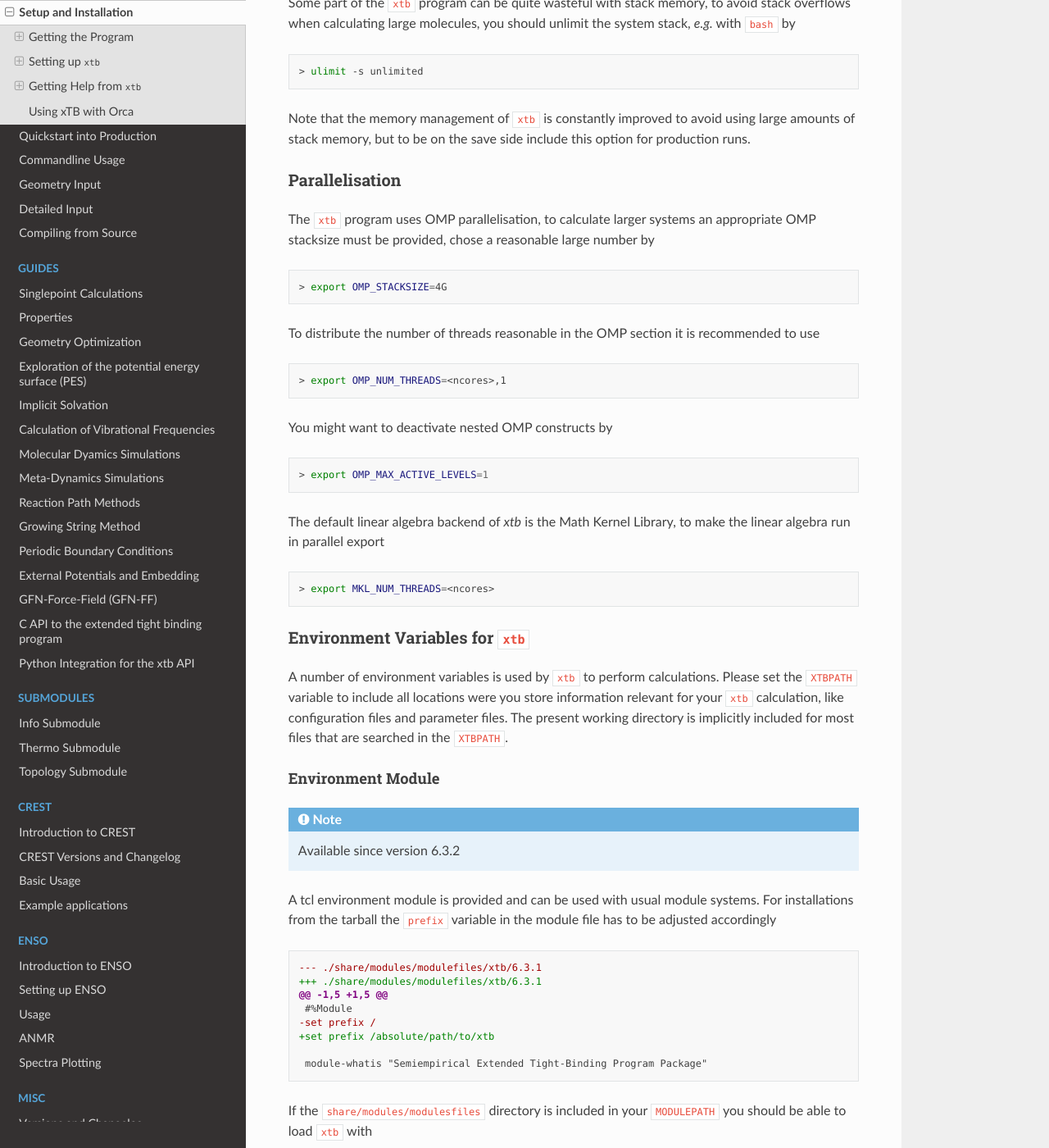
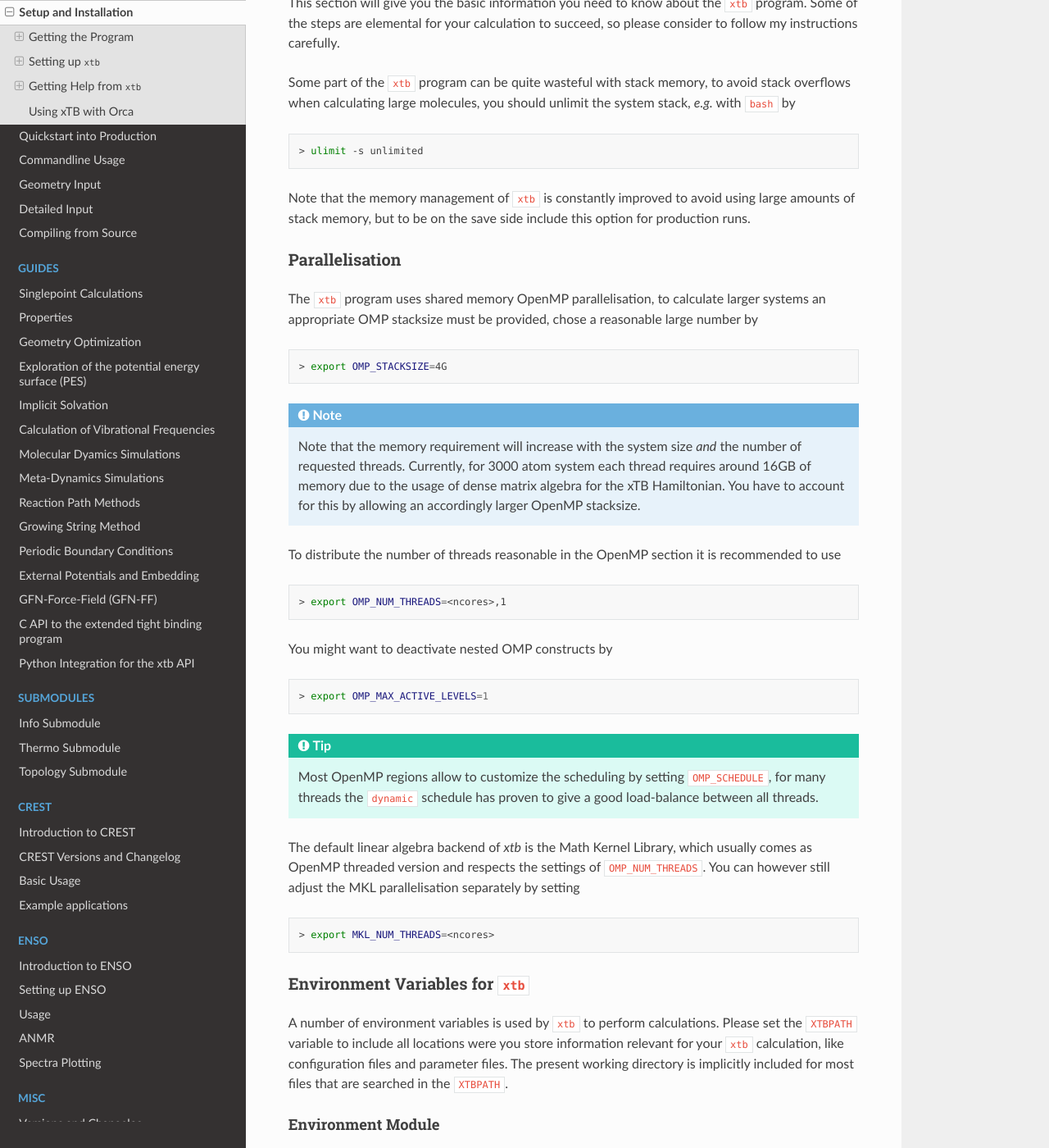
Before and after one commit to grimme-lab/xtb_docs, a Sphinx documentation site: the page built from source/setup.rst, in a window 1280 px wide and 1400 px high, scrolled down 2910 px. Shown: the whole window at 82% size. Built offline with Sphinx 7.4.7 and the Read the Docs theme 2.0.0, drawn with Linux system fonts in a browser that asks for light colours; some of the changed text lies outside the part shown.

Commit message:
Update parallelisation section and setup section
- mention OMP_SCHEDULE should be set to dynamic
- explain memory requirements for OMP_STACKSIZE and larger systems
- link to latest development version from continuous delivery

```diff
--- a/source/setup.rst
+++ b/source/setup.rst
@@ -22,6 +22,9 @@ Precompiled Binaries from GitHub
 A precompiled version of the program can be obtained from the
 `latest release page <https://github.com/grimme-lab/xtb/releases/latest>`_
 on GitHub.
+To get the newest features an automatically generated
+`development version <https://github.com/grimme-lab/xtb/releases/tag/bleed>`_
+is available for the latest commit on the default branch.
 At the release page you find the a compressed tarball (``tar xf xtb*.tar.xz``)
 usually containing the following content:
 
@@ -134,6 +137,9 @@ It is possible to list all of the versions of ``xtb`` available on your platform
 
       conda install mamba -c conda-forge
 
+   Alternatively, the `mambaforge <https://github.com/conda-forge/miniforge/releases>`_
+   installed can be used to bootstrap a conda installation with mamba preinstalled.
+
 
 Setting up ``xtb``
 ==================
@@ -158,14 +164,22 @@ include this option for production runs.
 Parallelisation
 ---------------
 
-The ``xtb`` program uses OMP parallelisation, to calculate larger systems
+The ``xtb`` program uses shared memory OpenMP parallelisation, to calculate larger systems
 an appropriate OMP stacksize must be provided, chose a reasonable large number by
 
 .. code:: bash
 
   > export OMP_STACKSIZE=4G
 
-To distribute the number of threads reasonable in the OMP section
+.. note::
+
+   Note that the memory requirement will increase with the system size *and* the number
+   of requested threads.
+   Currently, for 3000 atom system each thread requires around 16GB of memory due to
+   the usage of dense matrix algebra for the xTB Hamiltonian.
+   You have to account for this by allowing an accordingly larger OpenMP stacksize.
+
+To distribute the number of threads reasonable in the OpenMP section
 it is recommended to use
 
 .. code:: bash
@@ -178,8 +192,16 @@ You might want to deactivate nested OMP constructs by
 
   > export OMP_MAX_ACTIVE_LEVELS=1
 
+.. tip::
+
+   Most OpenMP regions allow to customize the scheduling by setting ``OMP_SCHEDULE``,
+   for many threads the ``dynamic`` schedule has proven to give a good load-balance
+   between all threads.
+
 The default linear algebra backend of `xtb` is the Math Kernel Library,
-to make the linear algebra run in parallel export
+which usually comes as OpenMP threaded version and respects the settings
+of ``OMP_NUM_THREADS``. You can however still adjust the MKL parallelisation
+separately by setting
 
 .. code:: bash
 
```
